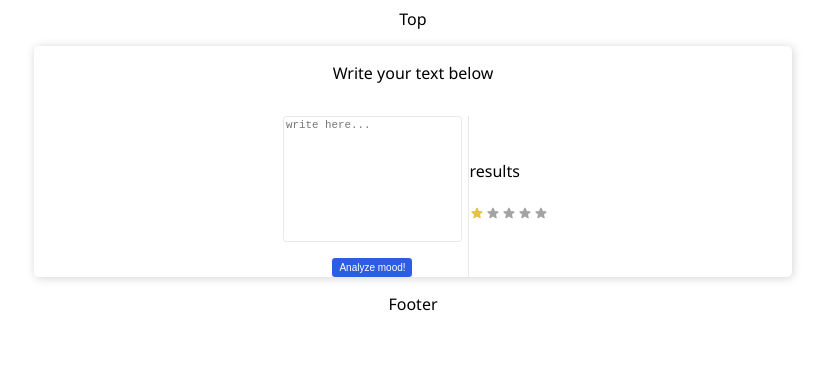
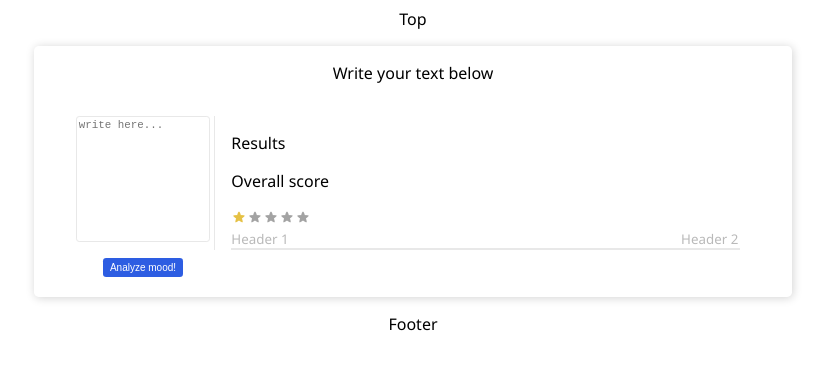
Before and after one commit to andrei-g-git/sentiment-analyzer, a React (Vite) app: page / in a window 1280 px wide. Shown: the top 370 px of the page, without its empty margins (227-1054 px from the left). Built offline with nearby package versions, Linux system fonts and the light colour scheme.

Commit message:
add dual horizontal headings for results

```diff
--- a/src/components/AnalyzerForm.tsx
+++ b/src/components/AnalyzerForm.tsx
@@ -29,7 +29,10 @@ export const AnalyzerForm = (props: any) => {
             >
 
             </textarea>
-            <SubmitButton name="Analyze mood!" />
+            <div className="submit-wrapper">
+                <SubmitButton name="Analyze mood!" />
+            </div>
+
         </form>
     );
 }
--- /dev/null
+++ b/src/components/LegendWithBar.tsx
@@ -0,0 +1,21 @@
+import "../css/LegendWithBar.scss";
+
+function LegendWithBar(props: any) {
+    return (
+        <div className="legend-with-bar">
+            <div className="legend-wrapper">
+                {
+                    props.headings.map((heading: string) =>
+                        <div className="legend-heading">
+                            {heading}
+                        </div>
+                    )
+                }
+            </div>
+
+            <div className="horizontal-bar" />
+        </div>
+    );
+}
+
+export default LegendWithBar;
--- a/src/components/Results.tsx
+++ b/src/components/Results.tsx
@@ -1,17 +1,25 @@
 import { connect } from 'react-redux'
 import StarScore from "./StarScore";
+import LegendWithBar from './LegendWithBar';
 import "../css/Results.scss";
 
 function Results(props: any) {
     return (
         <div className="results">
-            <br/>
-            <br/>
-            results
-            <br/>
-            <br/>
-            <StarScore stars={Math.floor(props.score)} />
-            <br/>
+            <p className="section-title">
+                Results
+            </p>
+
+            <div className="row-title-centered-graphic">
+                <p className="graphic-title">
+                    Overall score
+                </p>
+                <StarScore stars={Math.floor(props.score)} />
+            </div>
+
+            <LegendWithBar headings={["Header 1", "Header 2"]} />
+
+
         </div>
     )
 }
--- a/src/css/AnalyzerForm.scss
+++ b/src/css/AnalyzerForm.scss
@@ -3,6 +3,7 @@
 .analyzer-form{
     display: flex;
     flex-direction: column;
+    //justify-content: center;
     align-items: center;
     gap: 1rem;
 
@@ -18,4 +19,8 @@
         font-weight: normal;
         //font-family: $standard-font-family;
     }
+
+    .submit-wrapper{
+        padding-bottom: 20px;
+    }
 }
--- a/src/css/AnalyzerMain.scss
+++ b/src/css/AnalyzerMain.scss
@@ -18,7 +18,10 @@
         display: flex;
         justify-content: center;
 
-        @media(max-width: 480px){ //always on for some reason...
+        width: 90%;
+        height: 90%;
+
+        @media(max-width: 480px){
             flex-direction: column;
             align-items: center;
         }
--- a/src/css/GenericButton.scss
+++ b/src/css/GenericButton.scss
@@ -12,6 +12,8 @@
     border-radius: 0.2rem;
     font-size: x-small;
 
+    //margin-bottom: 20px; //has flex, prob won't work
+
     &:hover{
         opacity: $hover-opacity;
     }
--- /dev/null
+++ b/src/css/LegendWithBar.scss
@@ -0,0 +1,26 @@
+@import "./Variables.scss";
+
+.legend-with-bar{
+    width: 100%;
+
+    .legend-wrapper{
+        display: flex;
+        justify-content: space-between;
+
+        .legend-heading{
+            font-size: smaller;
+            color: $light-text;
+
+            &:only-child{
+                margin: 0 auto;
+            }
+        }
+
+
+    }
+
+    .horizontal-bar{
+        width: 100%;
+        border: 1px solid $lightest-conspicuous;
+    }
+}
--- a/src/css/MainComponent.scss
+++ b/src/css/MainComponent.scss
@@ -8,4 +8,7 @@
     gap: 1rem;
 
     font-family: $standard-font-family;
+
+    width: 100%;
+    height: 100%;
 }
--- a/src/css/Results.scss
+++ b/src/css/Results.scss
@@ -2,8 +2,13 @@
 
 .results{
     border-left: 1px solid $lightest-conspicuous;
+    width: 100%;
+    height: 100%;
+    padding: 0 1rem 0 1rem;
+
     @media(max-width: 480px){
         border-left: none;
         border-top: 1px solid $lightest-conspicuous; //doesn't work .. maybe I need a width
+        width: 100%;
     }
 }
```
